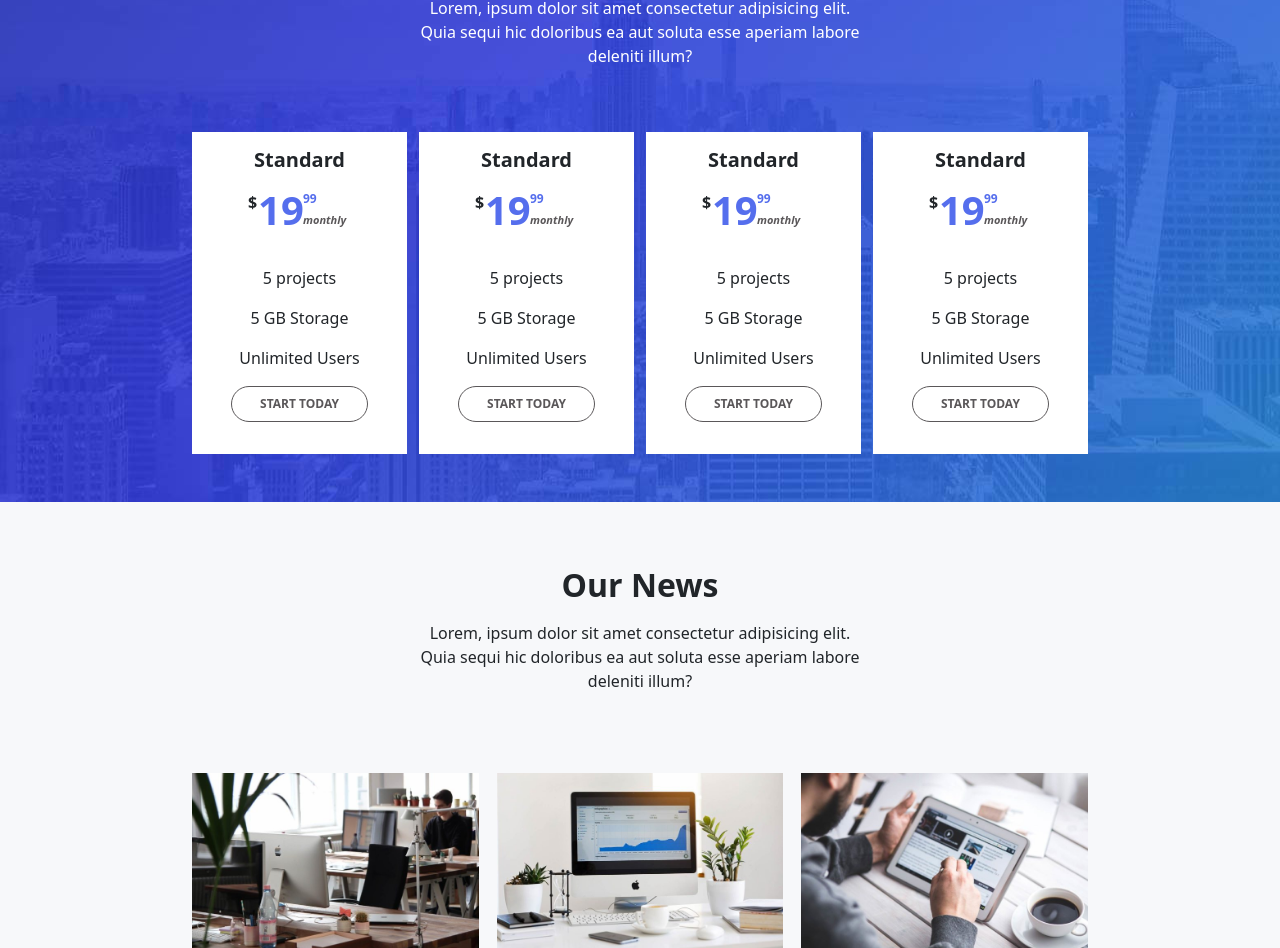
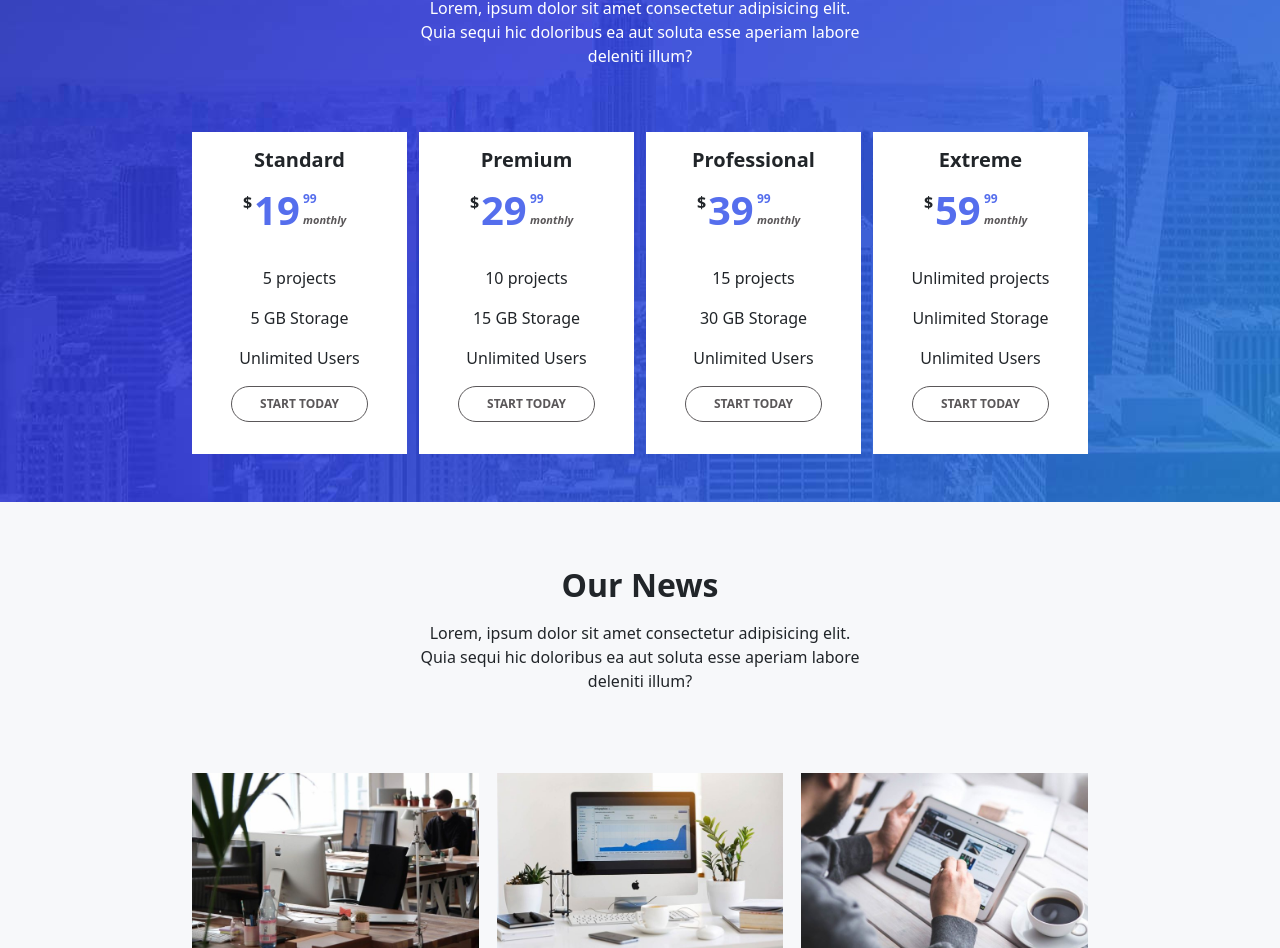
Before and after one commit to DezVibez/proj-html-vuejs, a Vue app: page / in a window 1280 px wide. Shown: the part 3410-4358 px from the top of the page. Built offline with nearby package versions, Linux system fonts and the light colour scheme.

Commit message:
our plans cards ok

```diff
--- a/src/components/BaseFooter.vue
+++ b/src/components/BaseFooter.vue
@@ -53,6 +53,16 @@ export default {
 .last-section{
   height: 260px;
 
+  .little-container{
+    margin: 0 auto;
+    max-width: 50%;
+
+    .footer-logo{
+      margin: 0 auto;
+      width: 150px;
+    }
+  }
+
   .footer-main-list{
 
     .li{
@@ -69,17 +79,9 @@ export default {
     color:$btn_gray;
   }
 
-
-  .little-container{
-    margin: 0 auto;
-    max-width: 50%;
-
-    .footer-logo{
-      margin: 0 auto;
-      width: 150px;
-    }
-  }
 }
 
 
+
+
 </style>
--- a/src/components/BaseMain.vue
+++ b/src/components/BaseMain.vue
@@ -248,11 +248,11 @@
           </div>
 
           <div class="our-plans-card p-3 mb-5">
-            <H5 class="fw-bold text-center"> Standard </H5>
+            <H5 class="fw-bold text-center"> Premium </H5>
             <div class="plan-price d-flex">
               <div>
                 <span class="dollar mb-1 align-self-end">$</span>
-                <span class="main-price fs-1 fw-bold">19</span>
+                <span class="main-price fs-1 fw-bold">29</span>
               </div>
               <div class="d-flex flex-column justify-content-evenly">
                 <span class="sub-price fw-bold"> 99 </span>
@@ -260,9 +260,9 @@
               </div>
             </div>
 
-            <div class="text-center my-3">5 projects</div>
+            <div class="text-center my-3">10 projects</div>
 
-            <div class="text-center my-3">5 GB Storage</div>
+            <div class="text-center my-3">15 GB Storage</div>
 
             <div class="text-center my-3">Unlimited Users</div>
 
@@ -272,11 +272,11 @@
           </div>
 
           <div class="our-plans-card p-3 mb-5">
-            <H5 class="fw-bold text-center"> Standard </H5>
+            <H5 class="fw-bold text-center"> Professional </H5>
             <div class="plan-price d-flex">
               <div>
                 <span class="dollar mb-1 align-self-end">$</span>
-                <span class="main-price fs-1 fw-bold">19</span>
+                <span class="main-price fs-1 fw-bold">39</span>
               </div>
               <div class="d-flex flex-column justify-content-evenly">
                 <span class="sub-price fw-bold"> 99 </span>
@@ -284,9 +284,9 @@
               </div>
             </div>
 
-            <div class="text-center my-3">5 projects</div>
+            <div class="text-center my-3">15 projects</div>
 
-            <div class="text-center my-3">5 GB Storage</div>
+            <div class="text-center my-3">30 GB Storage</div>
 
             <div class="text-center my-3">Unlimited Users</div>
 
@@ -296,11 +296,11 @@
           </div>
 
           <div class="our-plans-card p-3 mb-5">
-            <H5 class="fw-bold text-center"> Standard </H5>
+            <H5 class="fw-bold text-center"> Extreme </H5>
             <div class="plan-price d-flex">
               <div>
                 <span class="dollar mb-1 align-self-end">$</span>
-                <span class="main-price fs-1 fw-bold">19</span>
+                <span class="main-price fs-1 fw-bold">59</span>
               </div>
               <div class="d-flex flex-column justify-content-evenly">
                 <span class="sub-price fw-bold"> 99 </span>
@@ -308,9 +308,9 @@
               </div>
             </div>
 
-            <div class="text-center my-3">5 projects</div>
+            <div class="text-center my-3">Unlimited projects</div>
 
-            <div class="text-center my-3">5 GB Storage</div>
+            <div class="text-center my-3">Unlimited Storage</div>
 
             <div class="text-center my-3">Unlimited Users</div>
 
@@ -579,7 +579,7 @@ export default {
       .main-price {
         position: absolute;
         top: 0px;
-        left: 10px;
+        left:6px;
         color: $secondary_btn_col;
       }
 
@@ -604,7 +604,7 @@ export default {
       .dollar {
         position: absolute;
         top: 10px;
-        left: 0px;
+        left: -5px;
         font-weight: bold;
       }
     }
```
